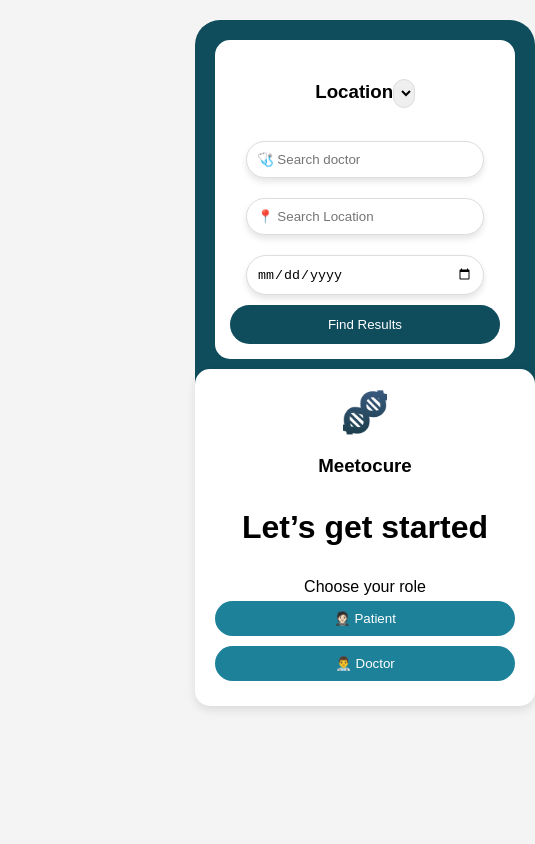
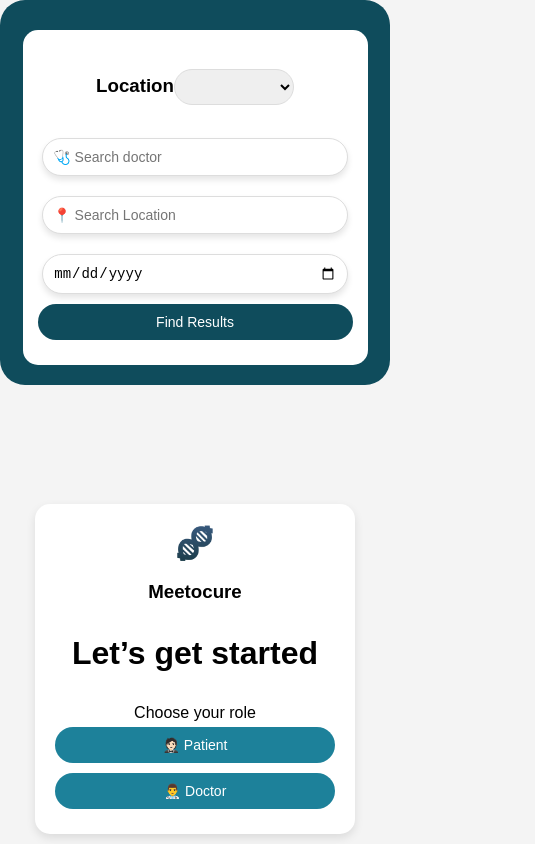
Before and after one commit to AnandTech9626/meetocure-doctor-portal, a plain HTML site: page index.html in a window 390 px wide. Shown: the whole page, 535 px wide, since content can reach past the window. Drawn offline with nearby package versions, Linux system fonts and the light colour scheme.

Commit message:
Update index.CSS

```diff
--- a/index.CSS
+++ b/index.CSS
@@ -2,9 +2,9 @@ body {
     font-family: Arial, sans-serif;
     background: #f4f4f4;
     display: flex;
-    justify-content: center;
+    justify-content: start;
     align-items: center;
-    height: 86vh;
+    height: 100vh;
     margin: 0;
     flex-direction: column;
     text-align: center;
@@ -12,13 +12,18 @@ body {
 }
 
 .mobile-frame {
-    width: 300px;
-    height: 500px;
+    width: 90%;
+    max-width: 350px;
+    height: 90vh;
+    max-height: 800px;
     background: #0f4c5c;
     border-radius: 25px;
     padding: 20px;
-    position: absolute;
-    top: 20px;
+    position: relative;
+    display: flex;
+    flex-direction: column;
+    align-items: center;
+    gap: 10px; /* Add spacing between child elements */
 }
 
 .app-screen {
@@ -26,16 +31,23 @@ body {
     padding: 15px;
     border-radius: 15px;
     text-align: center;
+    width: 90%;
+    margin-top: 10px;
+}
+
+.input-box {
+    width: 100%;
 }
 
 .input-box input {
-    width: 80%;
-    padding: 10px;
+    width: 90%;
+    padding: 12px;
     margin: 10px 0;
     border-radius: 25px;
     border: 1px solid #ddd;
     box-shadow: 0 4px 6px rgba(0, 0, 0, 0.1);
     transition: box-shadow 0.3s ease-in-out;
+    font-size: 16px;
 }
 
 .input-box input:focus {
@@ -48,20 +60,25 @@ body {
     background: #0f4c5c;
     color: white;
     border: none;
-    padding: 12px;
+    padding: 14px;
     border-radius: 25px;
     cursor: pointer;
+    font-size: 16px;
+    margin-bottom: 10px;
 }
 
 .welcome-card {
     background: white;
-    width: 300px;
+    width: 90%;
+    max-width: 280px;
     padding: 20px;
     border-radius: 15px;
     text-align: center;
     box-shadow: 0 4px 10px rgba(0, 0, 0, 0.1);
     position: absolute;
-    bottom: 20px;
+    bottom: 10px;
+    left: 50%;
+    transform: translateX(-50%);
 }
 
 .logo {
@@ -76,10 +93,11 @@ body {
     background: hsl(192, 68%, 36%);
     color: white;
     border: none;
-    padding: 10px;
+    padding: 12px;
     margin: 5px 0;
     border-radius: 25px;
     cursor: pointer;
+    font-size: 16px;
 }
 
 .role-btn:hover {
@@ -87,9 +105,35 @@ body {
 }
 
 .location-select {
-    width: 8%;
-    padding: 5px;
+    width: 100%;
+    max-width: 120px;
+    padding: 8px;
     margin: 5px 0;
     border-radius: 25px;
     border: 1px solid #ddd;
+    font-size: 14px;
 }
+
+/* Ensure the page is fully responsive */
+@media screen and (max-width: 480px) {
+    .mobile-frame {
+        width: 95%;
+        height: auto;
+        max-height: 80vh;
+    }
+
+    .input-box input,
+    .find-results,
+    .role-btn {
+        font-size: 14px;
+        padding: 10px;
+    }
+
+    .logo {
+        font-size: 32px;
+    }
+
+    .welcome-card {
+        width: 95%;
+    }
+}
```
